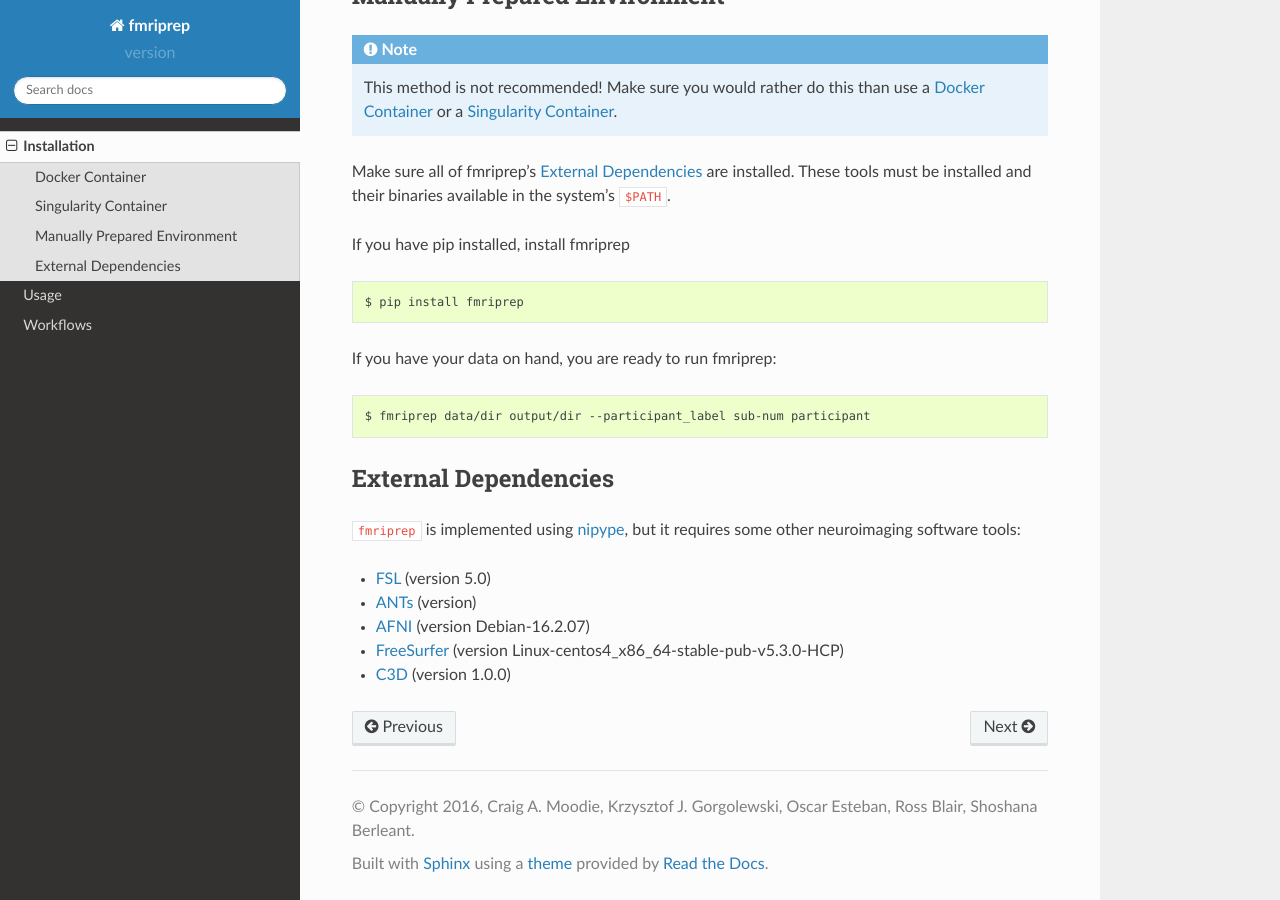
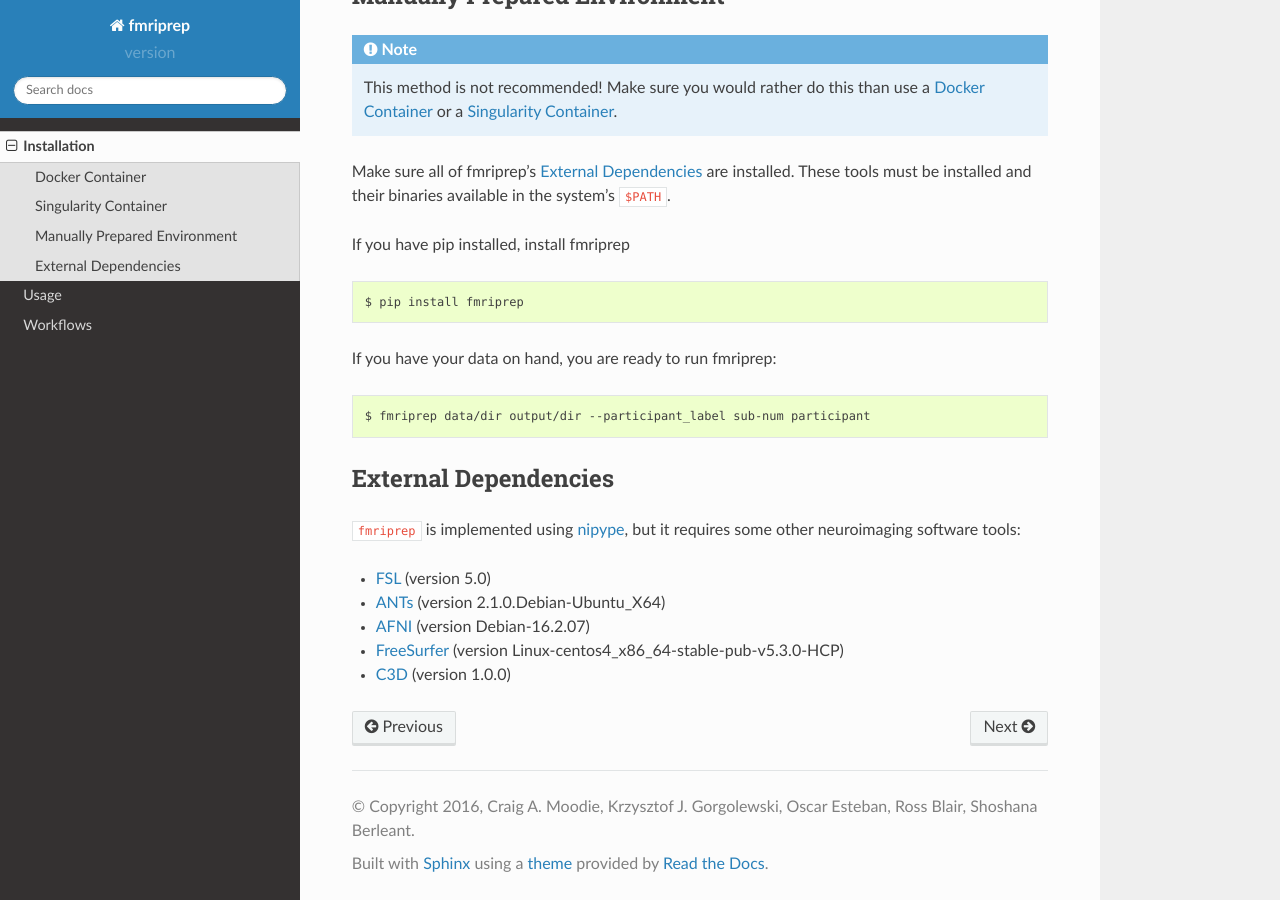
Before and after one commit to yohanchatelain/fmriprep, a Sphinx documentation site: the page built from docs/installation.rst, in a window 1280 px wide and 900 px high, scrolled down 1295 px. Built offline with Sphinx 7.4.7 and the Read the Docs theme 2.0.0, drawn with Linux system fonts in a browser that asks for light colours; the version number could not be read and is left out.

Commit message:
ANTS version

```diff
--- a/docs/installation.rst
+++ b/docs/installation.rst
@@ -72,7 +72,7 @@ External Dependencies
 software tools:
 
 - `FSL <http://fsl.fmrib.ox.ac.uk/fsl/fslwiki/>`_ (version 5.0)
-- `ANTs <http://stnava.github.io/ANTs/>`_ (version)
+- `ANTs <http://stnava.github.io/ANTs/>`_ (version 2.1.0.Debian-Ubuntu_X64)
 - `AFNI <https://afni.nimh.nih.gov/>`_ (version Debian-16.2.07)
 - `FreeSurfer <https://surfer.nmr.mgh.harvard.edu/>`_ (version Linux-centos4_x86_64-stable-pub-v5.3.0-HCP)
 - `C3D <https://sourceforge.net/projects/c3d/>`_ (version 1.0.0)
```
